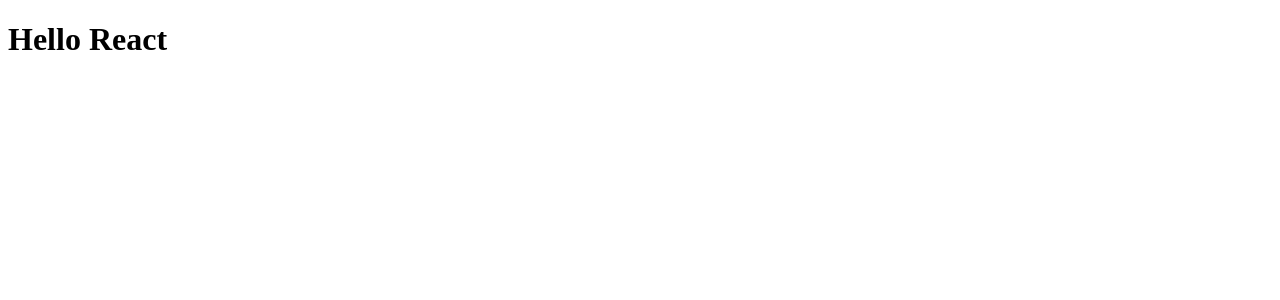
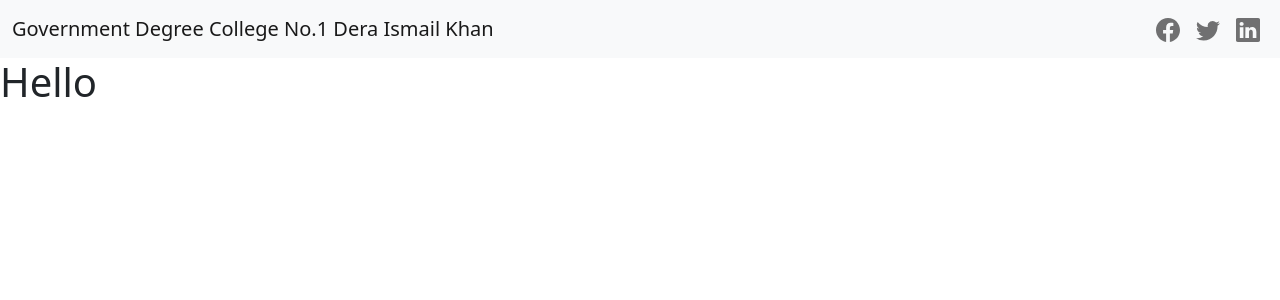
Before and after one commit to faris-xhan/gcdno1, a React (Create React App) app: page / in a window 1280 px wide. Shown: the top 300 px of the page. Built offline with nearby package versions, Linux system fonts and the light colour scheme.

Commit message:
:tada: setup project & add header

```diff
--- a/src/App.js
+++ b/src/App.js
@@ -1,6 +1,15 @@
+import Container from "react-bootstrap/Container";
+import { Routes, Route } from "react-router";
+import { Header } from "./components/header/Header";
+
 function App() {
   return (
-     <h1> Hello React </h1>
+    <Container fluid className="p-0">
+      <Header />
+      <Routes>
+        <Route path="/" element={<h1>Hello </h1>} />
+      </Routes>
+    </Container>
   );
 }
 
--- /dev/null
+++ b/src/components/header/ContactLinks.jsx
@@ -0,0 +1,23 @@
+import Nav from "react-bootstrap/Nav";
+import { Link } from "react-router-dom";
+import {
+  Facebook as FacebookIcon,
+  Twitter as TwitterIcon,
+  Linkedin as LinkedinIcon,
+} from "react-bootstrap-icons";
+
+export const ContactLinks = (props) => {
+  return (
+    <Nav>
+      <Nav.Link as={Link} to="#">
+        <FacebookIcon fontSize="1.5rem" />
+      </Nav.Link>
+      <Nav.Link as={Link} to="#">
+        <TwitterIcon fontSize="1.5rem" />
+      </Nav.Link>
+      <Nav.Link as={Link} to="#">
+        <LinkedinIcon fontSize="1.5rem" />
+      </Nav.Link>
+    </Nav>
+  );
+};
--- /dev/null
+++ b/src/components/header/Header.jsx
@@ -0,0 +1,19 @@
+import Container from "react-bootstrap/Container";
+import { Link } from "react-router-dom";
+import Navbar from "react-bootstrap/Navbar";
+import { ContactLinks } from "./ContactLinks";
+
+export const Header = (props) => {
+  return (
+    <header className="bg-dark text-white">
+      <Navbar bg="light">
+        <Container fluid>
+          <Navbar.Brand as={Link} to="/">
+            Government Degree College No.1 Dera Ismail Khan
+          </Navbar.Brand>
+          <ContactLinks />
+        </Container>
+      </Navbar>
+    </header>
+  );
+};
--- a/src/index.js
+++ b/src/index.js
@@ -1,10 +1,14 @@
-import React from 'react';
-import ReactDOM from 'react-dom';
-import App from './App';
+import "bootstrap/dist/css/bootstrap.min.css";
+import React from "react";
+import ReactDOM from "react-dom";
+import { BrowserRouter } from "react-router-dom";
+import App from "./App";
 
 ReactDOM.render(
   <React.StrictMode>
-    <App />
+    <BrowserRouter>
+      <App />
+    </BrowserRouter>
   </React.StrictMode>,
-  document.getElementById('root')
+  document.getElementById("root")
 );
```
Also changed, not shown: package.json (+6 -1 lines), 2 other files (tests, documents, lock files or other folders).
